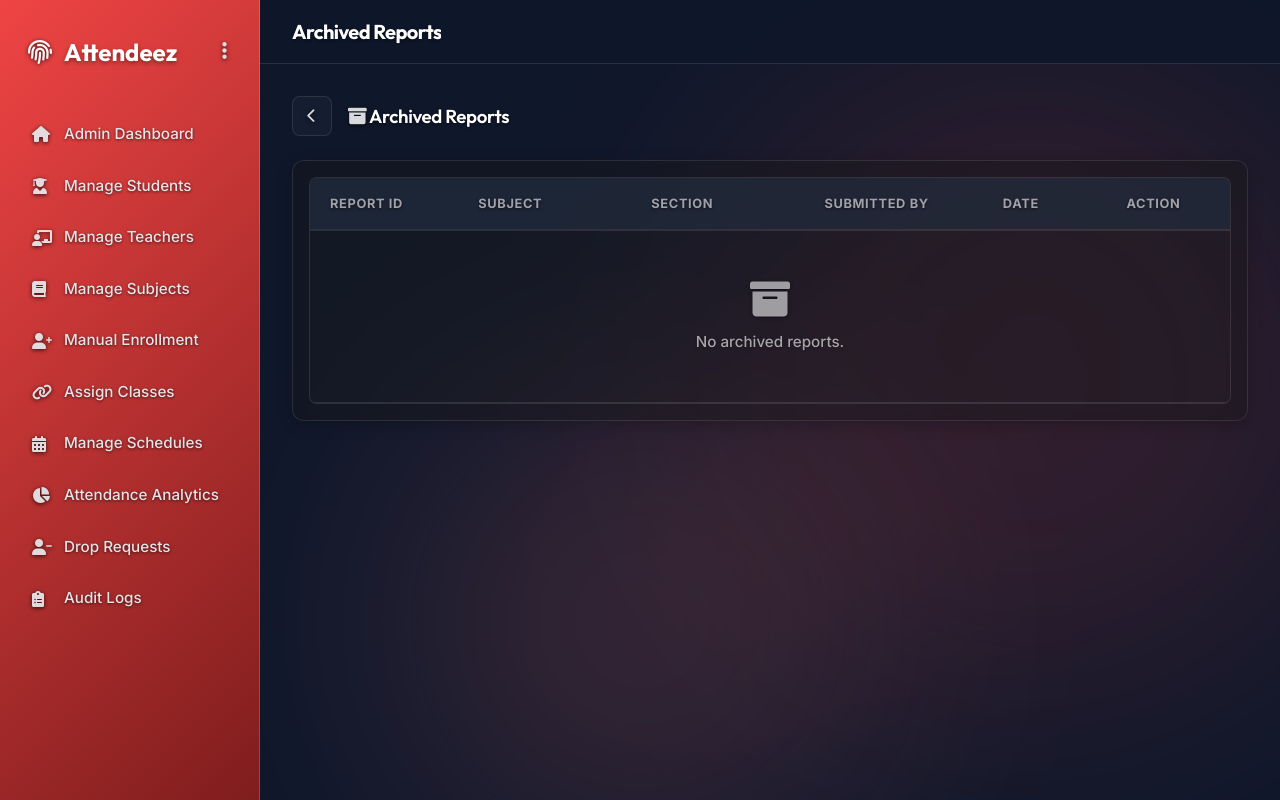
After one commit to Sennsen018/NewChangeRepo, a Flask app: page /admin/archived_reports in a window 1280 px wide. The commit adds this page. Run offline with Flask 3, Linux system fonts and the light colour scheme; the visitor is signed in with stand-in values (Sample User, id 1); data that the repository does not hold is empty; some libraries are stand-ins or nearby versions.

Commit message:
SMALL CHANGES

```diff
--- /dev/null
+++ b/Main/admin/templates/admin_archived_reports.html
@@ -0,0 +1,144 @@
+<!DOCTYPE html>
+<html lang="en">
+<head>
+    <meta charset="UTF-8">
+    <meta name="viewport" content="width=device-width, initial-scale=1.0, maximum-scale=1.0, user-scalable=no">
+    <title>Archived Reports | Admin</title>
+    <link rel="stylesheet" href="{{ url_for('static', filename='css/style.css') }}">
+    <link rel="stylesheet" href="https://cdnjs.cloudflare.com/ajax/libs/font-awesome/6.0.0/css/all.min.css">
+</head>
+<body class="theme-admin">
+    <div class="dashboard-container">
+        <aside class="sidebar">
+            <input type="hidden" name="csrf_token" value="{{ csrf_token() }}"/>
+            <div class="sidebar-logo">
+                <div>
+                    <i class="fas fa-fingerprint"></i>
+                    <span>Attendeez</span>
+                </div>
+                <div class="user-menu-container">
+                    <button class="burger-btn" onclick="toggleUserMenu()">
+                        <i class="fas fa-ellipsis-v"></i>
+                    </button>
+                    <div id="user-dropdown" class="user-dropdown">
+                        <div style="padding: 1rem; border-bottom: 1px solid var(--border-color); margin-bottom: 0.5rem;">
+                            <p style="font-size: 0.85rem; font-weight: 600; color: var(--text-main); margin: 0;">{{ session.get('name', 'Admin') }}</p>
+                            <p style="font-size: 0.75rem; color: var(--text-muted); margin: 0;">Administrator</p>
+                        </div>
+                        <a href="{{ url_for('auth.change_password') }}" class="dropdown-item">
+                            <i class="fas fa-key"></i> Change Password
+                        </a>
+                        <a href="{{ url_for('auth.logout') }}" class="dropdown-item" style="color: var(--danger);">
+                            <i class="fas fa-sign-out-alt"></i> Logout
+                        </a>
+                    </div>
+                </div>
+            </div>
+            <nav class="sidebar-nav">
+                <a href="{{ url_for('admin.dashboard') }}" class="nav-item {{ 'active' if request.endpoint == 'admin.dashboard' else '' }}"><i class="fas fa-house"></i> Admin Dashboard</a>
+                <a href="{{ url_for('admin.manage_students') }}" class="nav-item {{ 'active' if request.endpoint == 'admin.manage_students' else '' }}"><i class="fas fa-user-graduate"></i> Manage Students</a>
+                <a href="{{ url_for('admin.manage_teachers') }}" class="nav-item {{ 'active' if request.endpoint == 'admin.manage_teachers' else '' }}"><i class="fas fa-chalkboard-teacher"></i> Manage Teachers</a>
+                <a href="{{ url_for('admin.manage_subjects') }}" class="nav-item {{ 'active' if request.endpoint == 'admin.manage_subjects' else '' }}"><i class="fas fa-book"></i> Manage Subjects</a>
+                <a href="{{ url_for('admin.manual_enroll') }}" class="nav-item {{ 'active' if request.endpoint == 'admin.manual_enroll' else '' }}"><i class="fas fa-user-plus"></i> Manual Enrollment</a>
+                <a href="{{ url_for('admin.assign_classes') }}" class="nav-item {{ 'active' if request.endpoint == 'admin.assign_classes' else '' }}"><i class="fas fa-link"></i> Assign Classes</a>
+                <a href="{{ url_for('admin.manage_schedules') }}" class="nav-item {{ 'active' if request.endpoint == 'admin.manage_schedules' else '' }}"><i class="fas fa-calendar-alt"></i> Manage Schedules</a>
+                <a href="{{ url_for('admin.attendance_analytics') }}" class="nav-item {{ 'active' if request.endpoint == 'admin.attendance_analytics' else '' }}"><i class="fas fa-chart-pie"></i> Attendance Analytics</a>
+                <a href="{{ url_for('admin.drop_requests') }}" class="nav-item {{ 'active' if request.endpoint == 'admin.drop_requests' else '' }}"><i class="fas fa-user-minus"></i> Drop Requests</a>
+                <a href="{{ url_for('admin.audit_logs') }}" class="nav-item {{ 'active' if request.endpoint == 'admin.audit_logs' else '' }}"><i class="fas fa-clipboard-list"></i> Audit Logs</a>
+            </nav>
+        </aside>
+        <main class="main-content">
+            <header class="top-header">
+                <button class="sidebar-toggle" onclick="toggleSidebar()">
+                    <i class="fas fa-bars"></i>
+                </button>
+                <div class="header-left"><h2 class="auth-title" style="font-size: 1.25rem; margin: 0;">Archived Reports</h2></div>
+            </header>
+            <div class="main-content-inner">
+                <div class="flex items-center gap-4 mb-6">
+                    <a href="{{ url_for('admin.dashboard') }}" class="btn btn-secondary" style="padding: 0.5rem; border-radius: 8px; width: 40px; height: 40px; display: flex; align-items: center; justify-content: center; text-decoration: none;">
+                        <i class="fas fa-chevron-left" style="margin: 0;"></i>
+                    </a>
+                    <h3 style="margin: 0;"><i class="fas fa-archive" style="color: var(--text-muted);"></i> Archived Reports</h3>
+                </div>
+
+                {% with messages = get_flashed_messages(with_categories=true) %}
+                {% if messages %}
+                {% for category, message in messages %}
+                <div class="alert alert-{{ category }} mb-4">{{ message }}</div>
+                {% endfor %}
+                {% endif %}
+                {% endwith %}
+
+                <div class="glass-panel p-4">
+                    <div class="table-wrapper">
+                        <table>
+                            <thead>
+                                <tr>
+                                    <th class="hide-on-mobile">Report ID</th>
+                                    <th>Subject</th>
+                                    <th class="hide-on-mobile">Section</th>
+                                    <th class="hide-on-mobile">Submitted By</th>
+                                    <th class="hide-on-mobile">Date</th>
+                                    <th>Action</th>
+                                </tr>
+                            </thead>
+                            <tbody>
+                                {% for r in reports %}
+                                <tr>
+                                    <td class="hide-on-mobile" data-label="Report ID"><span class="badge badge-primary">#{{ r.report_id }}</span></td>
+                                    <td data-label="Subject">
+                                        <div style="font-weight: 600;">{{ r.subject_name }}</div>
+                                        <div class="text-muted" style="font-size: 0.75rem;">{{ r.subject_code }}</div>
+                                        <div class="hide-on-desktop text-muted" style="font-size: 0.75rem; margin-top: 2px;">
+                                            Section {{ r.section }} &bull; {{ r.first_name }} {{ r.last_name }}
+                                        </div>
+                                    </td>
+                                    <td class="hide-on-mobile" data-label="Section">{{ r.section }}</td>
+                                    <td class="hide-on-mobile" data-label="Submitted By">{{ r.first_name }} {{ r.last_name }}</td>
+                                    <td class="hide-on-mobile" data-label="Date">{{ r.submission_date.strftime('%Y-%m-%d') }}</td>
+                                    <td data-label="Action" style="display: flex; gap: 0.4rem; flex-wrap: wrap;">
+                                        <a href="{{ url_for('admin.view_report', report_id=r.report_id) }}" class="btn btn-secondary" style="font-size: 0.8rem; padding: 0.3rem 0.6rem; text-decoration: none;">
+                                            <i class="fas fa-eye"></i>
+                                        </a>
+                                        <a href="{{ url_for('admin.unarchive_report', report_id=r.report_id) }}" class="btn btn-success" style="font-size: 0.8rem; padding: 0.3rem 0.6rem; text-decoration: none;" title="Unarchive" onclick="return confirm('Unarchive this report?')">
+                                            <i class="fas fa-undo"></i> Unarchive
+                                        </a>
+                                    </td>
+                                </tr>
+                                {% else %}
+                                <tr>
+                                    <td colspan="6" class="text-center" style="padding: 3rem 1rem;">
+                                        <div style="opacity: 0.6;">
+                                            <i class="fas fa-archive" style="font-size: 2.5rem; display: block; margin-bottom: 0.75rem;"></i>
+                                            <p>No archived reports.</p>
+                                        </div>
+                                    </td>
+                                </tr>
+                                {% endfor %}
+                            </tbody>
+                        </table>
+                    </div>
+                </div>
+            </div>
+        </main>
+    </div>
+
+    <nav class="bottom-nav">
+        <a href="{{ url_for('admin.dashboard') }}" class="bottom-nav-item {% if request.endpoint == 'admin.dashboard' %}active{% endif %}">
+            <i class="fas fa-home"></i><span>Home</span>
+        </a>
+        <a href="{{ url_for('admin.manage_students') }}" class="bottom-nav-item {% if request.endpoint == 'admin.manage_students' %}active{% endif %}">
+            <i class="fas fa-user-graduate"></i><span>Students</span>
+        </a>
+        <a href="{{ url_for('admin.manage_teachers') }}" class="bottom-nav-item {% if request.endpoint == 'admin.manage_teachers' %}active{% endif %}">
+            <i class="fas fa-chalkboard-teacher"></i><span>Faculty</span>
+        </a>
+        <a href="{{ url_for('admin.audit_logs') }}" class="bottom-nav-item {% if request.endpoint == 'admin.audit_logs' %}active{% endif %}">
+            <i class="fas fa-clipboard-list"></i><span>Logs</span>
+        </a>
+    </nav>
+
+<script src="{{ url_for('static', filename='js/main.js') }}"></script>
+</body>
+</html>
--- a/Main/admin/templates/admin_dashboard.html
+++ b/Main/admin/templates/admin_dashboard.html
@@ -71,7 +71,10 @@
                 <div class="header-left">
                     <h2 class="auth-title" style="font-size: 1.25rem; margin: 0;">Overview Dashboard</h2>
                 </div>
-</header>
+                <a href="{{ url_for('admin.archived_reports') }}" class="btn btn-secondary" style="margin-left: auto; width: 36px; height: 36px; padding: 0; display: flex; align-items: center; justify-content: center; border-radius: 8px; text-decoration: none;" title="Archived Reports">
+                    <i class="fas fa-archive" style="margin: 0;"></i>
+                </a>
+            </header>
 
             <div class="main-content-inner">
 
--- a/database.sql
+++ b/database.sql
@@ -167,6 +167,7 @@ CREATE TABLE IF NOT EXISTS Submitted_Reports (
     summary_json TEXT,
     teacher_message TEXT,
     status VARCHAR(20) DEFAULT 'Submitted' CHECK (status IN ('Submitted', 'Reviewed')),
+    is_archived BOOLEAN DEFAULT FALSE,
     FOREIGN KEY (uTID) REFERENCES Teachers(uTID),
     FOREIGN KEY (subject_id) REFERENCES Subjects(subject_id)
 );
```
Also changed, not shown: Main/admin/adminPY.py (+53 -1 lines), Main/admin/templates/admin_attendance_analytics.html (+18 -16 lines), Main/admin/templates/admin_view_report.html (+12 -2 lines).
